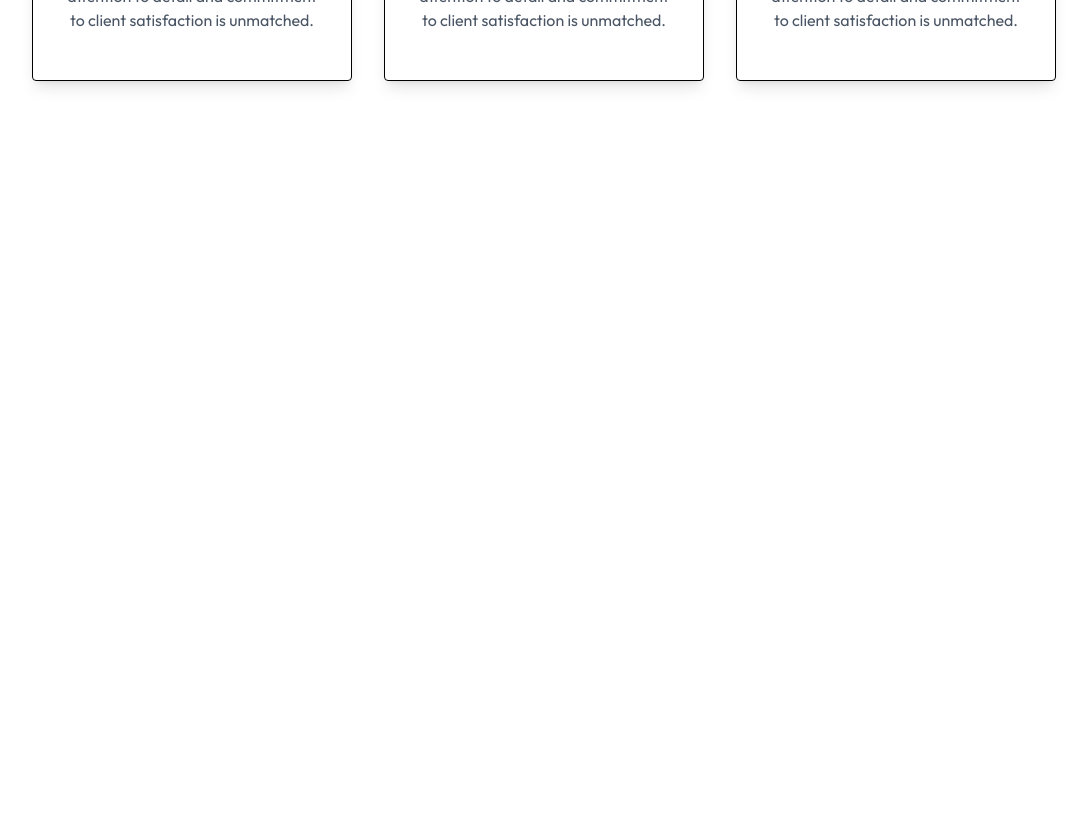
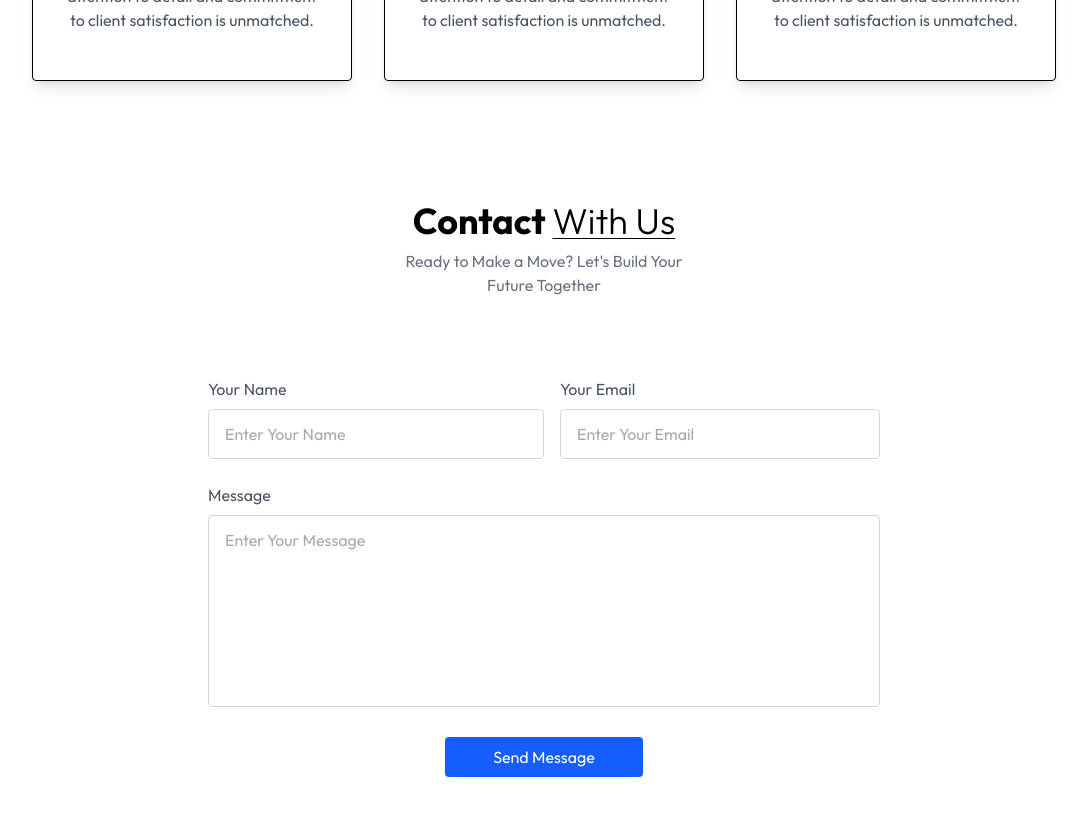
Before and after one commit to dhruv-1006/Real_Estate, a React (Vite) app: page / in a window 1280 px wide. Shown: the part 2960-3775 px from the top of the page, without its empty margins (96-1183 px from the left). Before the commit the page ends 3081 px from the top, so only its background shows below. Built offline with nearby package versions, Linux system fonts and the light colour scheme.

Commit message:
make contact section

```diff
--- a/package.json
+++ b/package.json
@@ -11,7 +11,8 @@
   },
   "dependencies": {
     "react": "^19.1.1",
-    "react-dom": "^19.1.1"
+    "react-dom": "^19.1.1",
+    "react-toastify": "^11.0.5"
   },
   "devDependencies": {
     "@eslint/js": "^9.36.0",
--- a/src/App.jsx
+++ b/src/App.jsx
@@ -3,14 +3,18 @@
 import About from './components/About'
 import Projects from './components/Projects'
 import Testimonials from './components/Testimonials'
+import Contact from './components/Contact'
+import { ToastContainer } from 'react-toastify';
 
 function App() {
   return (
      <div className='w-full overflow-hidden'>
+      <ToastContainer/>
       <Header/>
       <About/>
       <Projects/>
       <Testimonials/>
+      <Contact/>
      </div>
   )
 }
--- /dev/null
+++ b/src/components/Contact.jsx
@@ -0,0 +1,64 @@
+import React from 'react'
+import { toast } from 'react-toastify';
+
+const Contact = () => {
+
+   const [result, setResult] = React.useState("");
+
+   const onSubmit = async (event) => {
+     event.preventDefault();
+     setResult("Sending....");
+     const formData = new FormData(event.target);
+
+     formData.append("access_key", "501755fa-2ffd-492d-880e-d867feead78f");
+
+     const response = await fetch("https://api.web3forms.com/submit", {
+       method: "POST",
+       body: formData
+     });
+
+     const data = await response.json();
+
+     if (data.success) {
+       setResult("");
+       toast.success("Form Submitted Successfully")
+       event.target.reset();
+     } else {
+       console.log("Error", data);
+       toast.error(data.message)
+       setResult("");
+     }
+   };
+
+
+  return (
+    <div className='text-center p-6 py-20 lg:px-32 w-full overflow-hidden' id='Contact'>
+        <h1 className='text-2xl sm:text-4xl font-bold mb-2 text-center'>Contact <span className='underline *
+        underline-offset-4 decoration-1 under font-light'>With Us</span></h1>
+        <p className='text-center text-gray-500 mb-12 max-w-80 mx-auto'>Ready to Make a Move? Let's Build Your Future Together</p>
+
+        <form onSubmit={onSubmit} className='max-w-2xl mx-auto text-gray-600 pt-8'>
+            <div className='flex flex-wrap'>
+                <div className='w-full md:w-1/2 text-left'>
+                    Your Name
+                    <input className='w-full border border-gray-300 rounded py-3 px-4 mt-2' name='Name' type="text" placeholder='Enter Your Name' required />
+                </div>
+                <div className='w-full md:w-1/2 text-left md:pl-4'>
+                    Your Email
+                    <input className='w-full border border-gray-300 rounded py-3 px-4 mt-2' name='Email' type="email" placeholder='Enter Your Email' required />
+                </div>
+            </div>
+            <div className='my-6 text-left'>
+                Message
+                <textarea className='w-full border border-gray-300 rounded py-3 px-4 mt-2 h-48 resize-none'
+                name="Message" placeholder='Enter Your Message' required></textarea>
+            </div>
+            <button className='bg-blue-600 text-white py-2 px-12 mb-10 rounded cursor-pointer'>
+                {result ? result : "Send Message"}</button>
+        </form>
+
+    </div>
+  )
+}
+
+export default Contact
```
Also changed, not shown: 1 other file (tests, documents, lock files or other folders).
